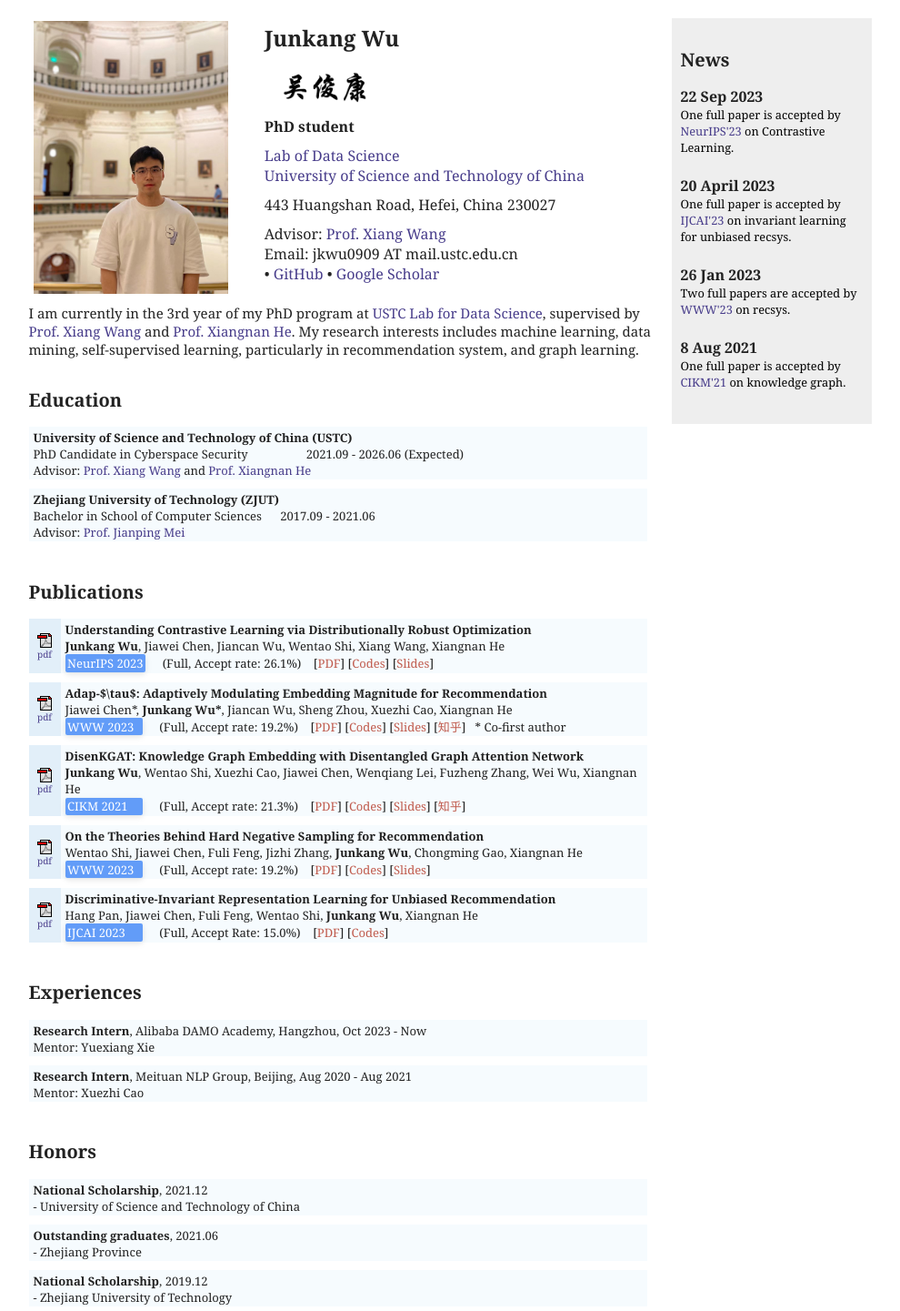
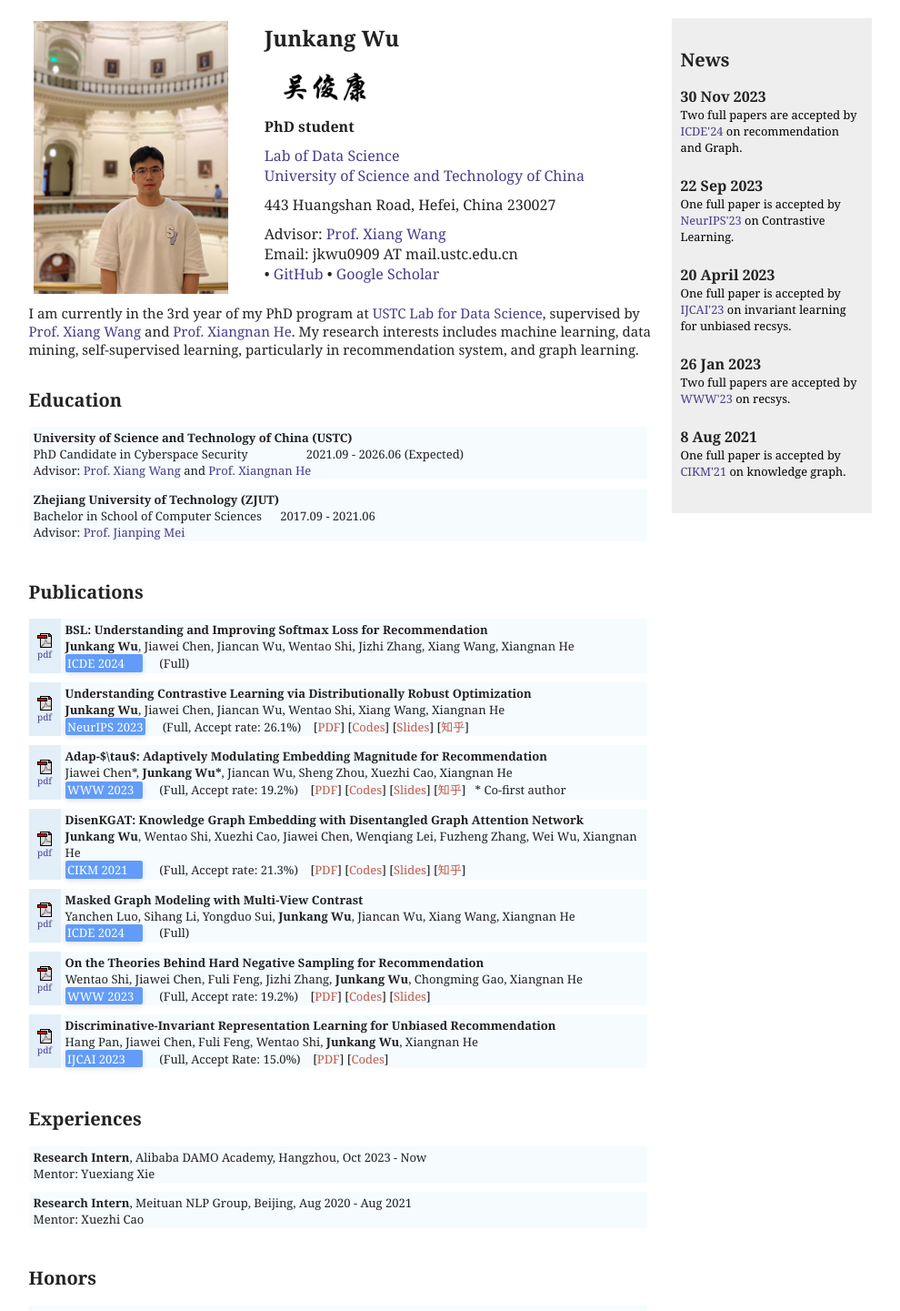
Before and after one commit to junkangwu/junkangwu.github.io, a plain HTML site: page index.html in a window 1280 px wide. Shown: the top 1441 px of the page at 91% size, without its empty margins (145-1135 px from the left). Drawn offline with Linux system fonts and the light colour scheme.

Commit message:
add icde2024

```diff
--- a/index.html
+++ b/index.html
@@ -15,6 +15,11 @@
       <div id="news">
         <h2>News</h2><br>
         <font size="3px">
+          <b>30 Nov 2023</b><br>
+          <span class="easylink">
+            Two full papers are accepted by <a href="https://icde2024.github.io/", target="_blank">ICDE'24</a> on recommendation and Graph.
+          </span><br><br>
+
           <b>22 Sep 2023</b><br>
           <span class="easylink">
             One full paper is accepted by <a href="https://nips.cc/Conferences/2023", target="_blank">NeurIPS'23</a> on Contrastive Learning.
@@ -102,6 +107,19 @@
           <h2>Publications</h2> </br>
 
           <table><tbody><tr>
+            <td class="left"><a href="https://junkangwu.github.io/" target="_blank"><img src="./files/pdf.gif"><br>pdf</a></td>
+            <td><span class="title">BSL: Understanding and Improving Softmax Loss for Recommendation</span><br>
+            <b>Junkang Wu</b>, Jiawei Chen, Jiancan Wu, Wentao Shi, Jizhi Zhang, Xiang Wang, Xiangnan He<br>
+            <span class="conference">ICDE 2024</span> &nbsp;&nbsp;
+            <span class="accept_rate">(Full)</span>
+            &nbsp;&nbsp;
+            <!-- [<a href="https://arxiv.org/pdf/2310.11048.pdf" target="_blank" style="color: #c05b4d; text-decoration: none;">PDF</a>]
+            [<a href="https://github.com/junkangwu/ADNCE" target="_blank" style="color: #c05b4d; text-decoration: none;">Codes</a>]
+            [<a href="./slides/NeurIPS2023_slides.pdf" target="_blank" style="color: #c05b4d; text-decoration: none;">Slides</a>]
+            [<a href="https://zhuanlan.zhihu.com/p/670251964" target="_blank" style="color: #c05b4d; text-decoration: none;">知乎</a>] -->
+          </td></tr></tbody></table>
+
+          <table><tbody><tr>
             <td class="left"><a href="https://arxiv.org/pdf/2310.11048.pdf" target="_blank"><img src="./files/pdf.gif"><br>pdf</a></td>
             <td><span class="title">Understanding Contrastive Learning via Distributionally Robust Optimization</span><br>
             <b>Junkang Wu</b>, Jiawei Chen, Jiancan Wu, Wentao Shi, Xiang Wang, Xiangnan He<br>
@@ -111,6 +129,7 @@
             [<a href="https://arxiv.org/pdf/2310.11048.pdf" target="_blank" style="color: #c05b4d; text-decoration: none;">PDF</a>]
             [<a href="https://github.com/junkangwu/ADNCE" target="_blank" style="color: #c05b4d; text-decoration: none;">Codes</a>]
             [<a href="./slides/NeurIPS2023_slides.pdf" target="_blank" style="color: #c05b4d; text-decoration: none;">Slides</a>]
+            [<a href="https://zhuanlan.zhihu.com/p/670251964" target="_blank" style="color: #c05b4d; text-decoration: none;">知乎</a>]
           </td></tr></tbody></table>
 
           <table><tbody><tr>
@@ -138,6 +157,19 @@
             [<a href="https://github.com/junkangwu/DisenKGAT" target="_blank" style="color: #c05b4d; text-decoration: none;">Codes</a>]
             [<a href="./slides/cikm21-DisenKGAT-slides.pdf" target="_blank" style="color: #c05b4d; text-decoration: none;">Slides</a>]
             [<a href="https://zhuanlan.zhihu.com/p/428055321" target="_blank" style="color: #c05b4d; text-decoration: none;">知乎</a>]
+          </td></tr></tbody></table>
+
+          <table><tbody><tr>
+            <td class="left"><a href="https://junkangwu.github.io/" target="_blank"><img src="./files/pdf.gif"><br>pdf</a></td>
+            <td><span class="title">Masked Graph Modeling with Multi-View Contrast</span><br>
+            Yanchen Luo, Sihang Li, Yongduo Sui, <b>Junkang Wu</b>, Jiancan Wu, Xiang Wang, Xiangnan He<br>
+            <span class="conference">ICDE 2024</span> &nbsp;&nbsp;
+            <span class="accept_rate">(Full)</span>
+            &nbsp;&nbsp;
+            <!-- [<a href="https://arxiv.org/pdf/2310.11048.pdf" target="_blank" style="color: #c05b4d; text-decoration: none;">PDF</a>]
+            [<a href="https://github.com/junkangwu/ADNCE" target="_blank" style="color: #c05b4d; text-decoration: none;">Codes</a>]
+            [<a href="./slides/NeurIPS2023_slides.pdf" target="_blank" style="color: #c05b4d; text-decoration: none;">Slides</a>]
+            [<a href="https://zhuanlan.zhihu.com/p/670251964" target="_blank" style="color: #c05b4d; text-decoration: none;">知乎</a>] -->
           </td></tr></tbody></table>
 
           <table><tbody><tr>
```
